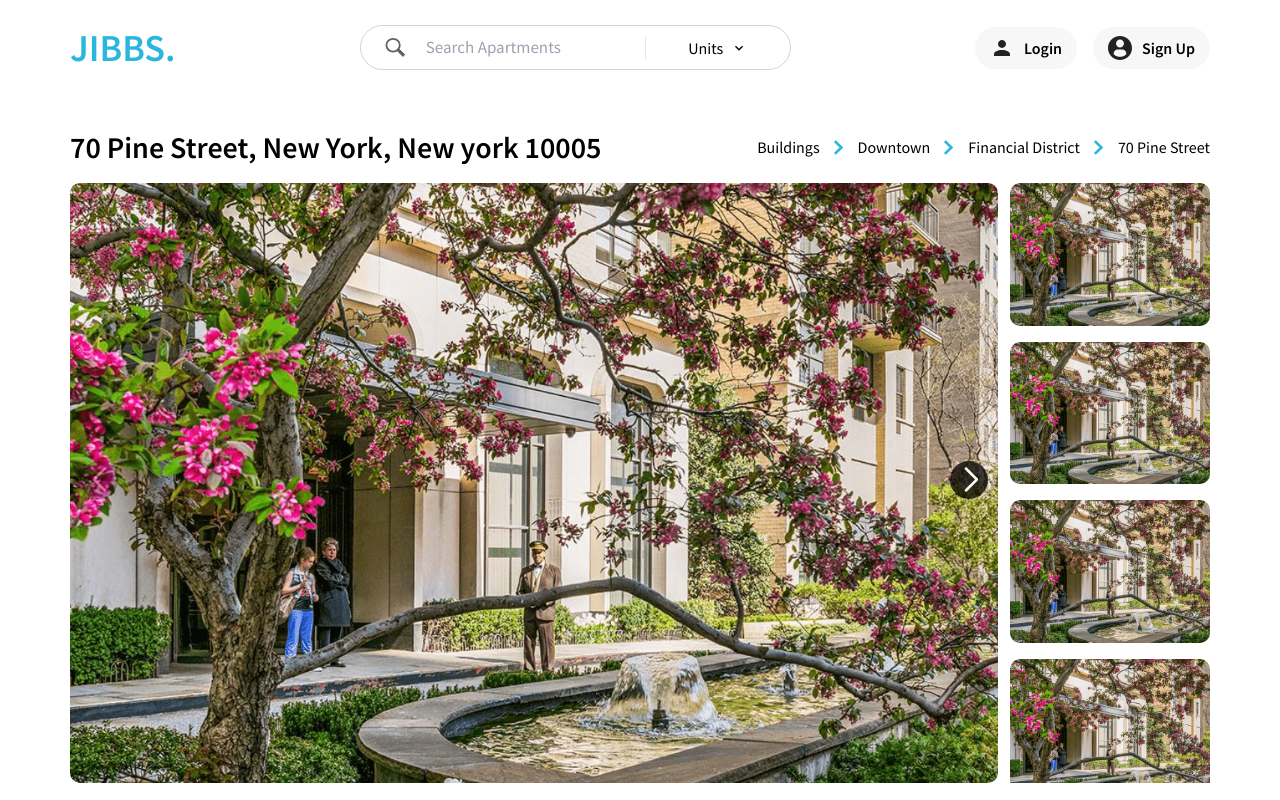
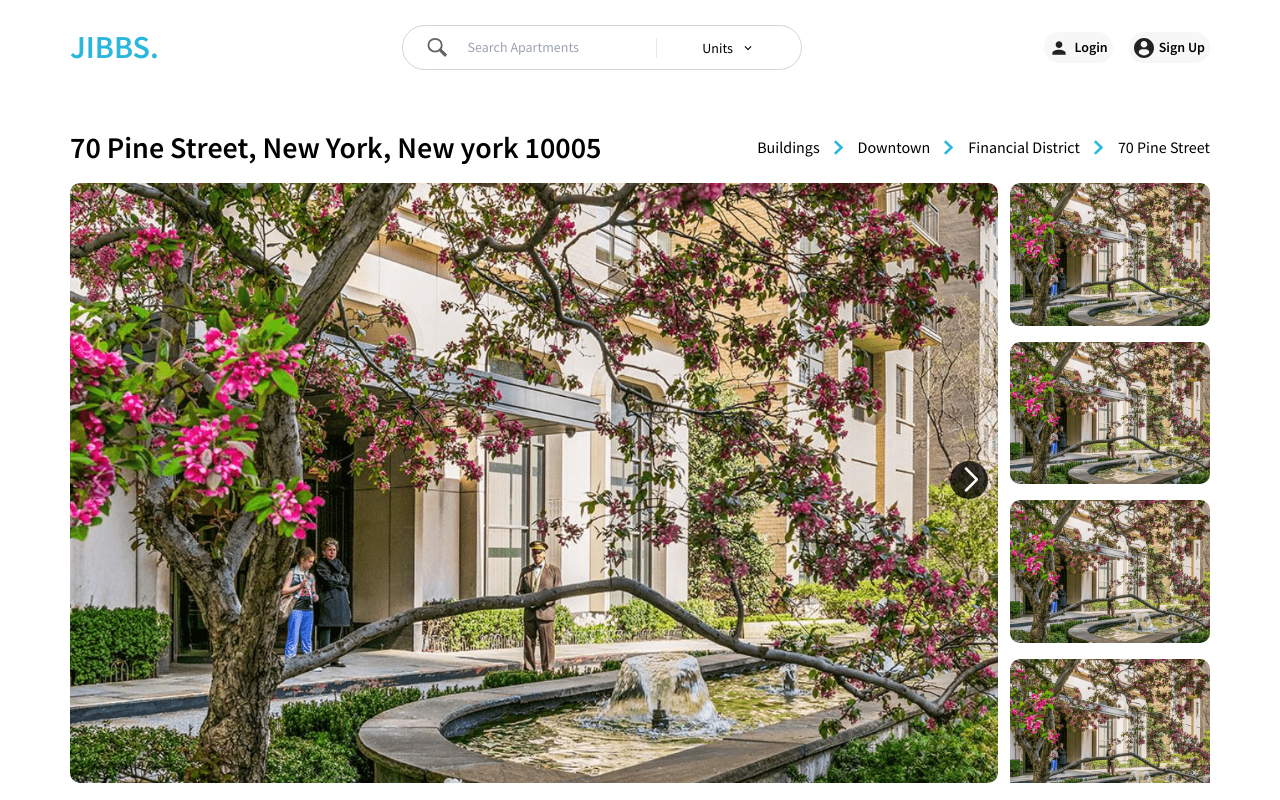
Before and after one commit to shariful10/jiibs, a Next.js app: page /building-details in a window 1280 px wide. Shown: the top 800 px of the page. Built offline with nearby package versions, Linux system fonts and the light colour scheme.

Commit message:
header sizing fixed

```diff
--- a/src/Components/Regular/Inputs/InputSearch.jsx
+++ b/src/Components/Regular/Inputs/InputSearch.jsx
@@ -42,10 +42,10 @@ export default function InputSearch({ setResult = {}, setOpenDropDown }) {
 
   return (
     <>
-      <div className="flex-none gap-2">
+      <div className="flex-none gap-2  w-full max-w-[400px]">
         <div className="m-auto flex flex-row items-center border border-lightGrayBorder rounded-full h-[45px] px-[24px] relative divide-x">
           {/* search input */}
-          <div className="flex-1 flex items-center justify-start gap-5">
+          <div className="flex-1 flex items-center justify-start gap-5 w-full">
             <figure
               className="hover:!text-primary transition duration-200 rounded-lg cursor-pointer"
               onClick={() => setOpenDropDown(true)}
@@ -56,11 +56,12 @@ export default function InputSearch({ setResult = {}, setOpenDropDown }) {
               type="text"
               onClick={() => setOpenDropDown(true)}
               placeholder="Search Apartments "
-              className="outline-none text-[17px] font-normal"
+              className="outline-none text-[14px] font-normal"
               onChange={(e) => setInputSearch(e.target.value)}
             />
           </div>
 
+          {/* select options */}
           <div className="ml-1 focus:outline-none pl-6 flex items-center justify-end gap-2 capitalize bg-white relative">
             {/* search unit options */}
             <button
@@ -69,7 +70,7 @@ export default function InputSearch({ setResult = {}, setOpenDropDown }) {
                 setOpenOptions(!openOptions);
               }}
             >
-              <span className="flex items-center gap-2 min-w-20 text-center justify-center">
+              <span className="flex items-center gap-2 min-w-20 text-center justify-center text-sm">
                 <span>{selectType}</span> <MdKeyboardArrowDown />
               </span>
             </button>
@@ -79,7 +80,7 @@ export default function InputSearch({ setResult = {}, setOpenDropDown }) {
               ${openOptions ? "block opacity-100 z-50" : "hidden opacity-0 z-0"}
               `}
             >
-              <div className="bg-white shadow-md shadow-black/30 py-2 w-[14rem] space-y-1 rounded-md">
+              <div className="bg-white shadow-md shadow-black/30 py-4 w-[14rem] space-y-1 rounded-md">
                 {options?.map((option) => (
                   <button
                     className="capitalize flex gap-4 items-center px-3 py-2 cursor-pointer hover:bg-primary/10 transition duration-200  w-full"
@@ -92,7 +93,7 @@ export default function InputSearch({ setResult = {}, setOpenDropDown }) {
                     <figure className="inline-block text-xl">
                       {option?.icons}
                     </figure>
-                    <p>{option?.title}</p>
+                    <p className="text-sm">{option?.title}</p>
                   </button>
                 ))}
               </div>
--- a/src/Components/Regular/Inputs/SearchResultShow.jsx
+++ b/src/Components/Regular/Inputs/SearchResultShow.jsx
@@ -2,14 +2,13 @@ import { useState } from "react";
 import { RxCross1 } from "react-icons/rx";
 import Container from "../Container";
 
+import Logo from "@/Components/Shared/Logo";
 import building1 from "@/assets/building-1.jpg";
 import building2 from "@/assets/building-2.jpg";
 import building3 from "@/assets/building-3.jpg";
 import roadUnit from "@/assets/road.jpg";
 import Image from "next/image";
 import ButtonPrimary from "../Buttons/ButtonPrimary";
-
-const { default: Logo } = require("../Logo");
 
 export default function SearchResultShow({ data = [], setOpenDropDown }) {
   const [tabs, setTabs] = useState("building");
@@ -18,18 +17,19 @@ export default function SearchResultShow({ data = [], setOpenDropDown }) {
   return (
     <>
       {/* desktop mode */}
-      <div className="block bg-white w-full absolute top-0 inset-x-0 z-50 shadow-md px-3 md:px-0 pt-4 md:pt-2">
+      <div className="block bg-white w-full absolute top-0 inset-x-0 z-50 shadow-md px-3 md:px-0 pt-4">
         <Container>
           {/* Dropdown logo, search, close */}
           <div className="flex items-center justify-between gap-4">
             <div className="hidden md:block">
+              {/* logo */}
               <Logo />
             </div>
             <div className="flex-1">
               <input
                 type="text"
                 placeholder="Search Apartments, Neighborhoods, Etc."
-                className={`w-full bg-lightGray text-blackText focus:outline-none border-none p-3 text-sm rounded-full`}
+                className={`w-full bg-lightGray text-blackText focus:outline-none border-none p-3 text-sm rounded-full outline-none text-[14px] font-normal`}
               />
             </div>
             <div>
--- a/src/Components/Regular/Logo.jsx
+++ /dev/null
@@ -1,11 +0,0 @@
-import Link from "next/link";
-
-export default function Logo() {
-  return (
-    <>
-      <div className="flex text-[38px] font-semibold text-primary py-3">
-        <Link href="/">JIBBS.</Link>
-      </div>
-    </>
-  );
-}
--- /dev/null
+++ b/src/Components/Shared/Logo.jsx
@@ -0,0 +1,11 @@
+import Link from "next/link";
+
+export default function Logo() {
+   return (
+     <>
+       <div className="flex text-[32px] leading-[47px] font-semibold text-primary py-3">
+         <Link href="/">JIBBS.</Link>
+       </div>
+     </>
+   );
+}
--- a/src/Components/Shared/NavigationBar.jsx
+++ b/src/Components/Shared/NavigationBar.jsx
@@ -1,10 +1,11 @@
-import { useContext } from "react";
 import Context from "@/Context/Context";
 import Link from "next/link";
+import { useContext } from "react";
+import SignIn from "../Authentication/SignIn/SignIn";
+import SignUp from "../Authentication/Signup/Signup";
 import InputSearchBar from "../Regular/Inputs/InputSearchBar";
 import { SIGNIN, SIGNUP } from "../Regular/Utils/constant";
-import SignUp from "../Authentication/Signup/Signup";
-import SignIn from "../Authentication/SignIn/SignIn";
+import Logo from "./Logo";
 
 const NavigationBar = () => {
   const { modal, setModal } = useContext(Context);
@@ -29,10 +30,8 @@ const NavigationBar = () => {
 
   return (
     <div className="w-full hidden bg-base-100 md:flex items-center justify-between py-3">
-			{/* Login */}
-			<div className="flex text-[38px] leading-[47px] font-semibold text-primary py-3">
-				<Link href="/">JIBBS.</Link>
-			</div>
+      {/* logo */}
+      <Logo />
 
       {/* search input */}
       <InputSearchBar />
@@ -77,10 +76,10 @@ function AuthButton({ icons, title, handleAuthButton }) {
   return (
     <div
       onClick={handleAuthButton}
-			className="py-[9px] px-[15px] gap-2.5 rounded-[100px] flex items-center justify-center bg-lightGray cursor-pointer"
+      className="p-[5px] gap-[5px] rounded-[100px] flex items-center justify-center bg-lightGray cursor-pointer"
     >
-			<figure className="w-6 h-6 text-2xl"> {icons}</figure>
-			<span className="text-base font-semibold">{title}</span>
+      <figure className="w-5 h-5"> {icons}</figure>
+      <span className="text-[14px] font-semibold">{title}</span>
     </div>
   );
 }
@@ -89,8 +88,8 @@ function AuthButton({ icons, title, handleAuthButton }) {
 const loginUserIcon = (
   <svg
     xmlns="http://www.w3.org/2000/svg"
-		width="24"
-		height="24"
+    width="100%"
+    height="100%"
     viewBox="0 0 24 24"
     fill="none"
   >
@@ -103,8 +102,8 @@ const loginUserIcon = (
 const signUpIcons = (
   <svg
     xmlns="http://www.w3.org/2000/svg"
-		width={24}
-		height={24}
+    width="100%"
+    height="100%"
     viewBox="0 0 24 24"
     fill="none"
   >
--- a/src/Components/test/test.jsx
+++ /dev/null
@@ -1,107 +0,0 @@
-"use client";
-
-import React, { useRef, useState } from "react";
-import { Swiper, SwiperSlide } from "swiper/react";
-import { FreeMode, Navigation, Thumbs, Mousewheel } from "swiper/modules";
-
-import "swiper/css";
-import "swiper/css/free-mode";
-import "swiper/css/navigation";
-import "swiper/css/thumbs";
-import "./test.css";
-
-const TestComponent = () => {
-  const [thumbsSwiper, setThumbsSwiper] = useState(null);
-  return (
-    <div>
-      <div className="flex gap-10 ">
-        <Swiper
-          style={{
-            "--swiper-navigation-color": "#fff",
-            "--swiper-pagination-color": "#fff",
-          }}
-          spaceBetween={10}
-          navigation={true}
-          thumbs={{ swiper: thumbsSwiper }}
-          modules={[FreeMode, Navigation, Thumbs]}
-          className="mySwiper2 w-full"
-        >
-          <SwiperSlide>
-            <img src="https://swiperjs.com/demos/images/nature-1.jpg" />
-          </SwiperSlide>
-          <SwiperSlide>
-            <img src="https://swiperjs.com/demos/images/nature-2.jpg" />
-          </SwiperSlide>
-          <SwiperSlide>
-            <img src="https://swiperjs.com/demos/images/nature-3.jpg" />
-          </SwiperSlide>
-          <SwiperSlide>
-            <img src="https://swiperjs.com/demos/images/nature-4.jpg" />
-          </SwiperSlide>
-          <SwiperSlide>
-            <img src="https://swiperjs.com/demos/images/nature-5.jpg" />
-          </SwiperSlide>
-          <SwiperSlide>
-            <img src="https://swiperjs.com/demos/images/nature-6.jpg" />
-          </SwiperSlide>
-          <SwiperSlide>
-            <img src="https://swiperjs.com/demos/images/nature-7.jpg" />
-          </SwiperSlide>
-          <SwiperSlide>
-            <img src="https://swiperjs.com/demos/images/nature-8.jpg" />
-          </SwiperSlide>
-          <SwiperSlide>
-            <img src="https://swiperjs.com/demos/images/nature-9.jpg" />
-          </SwiperSlide>
-          <SwiperSlide>
-            <img src="https://swiperjs.com/demos/images/nature-10.jpg" />
-          </SwiperSlide>
-        </Swiper>
-        <Swiper
-          onSwiper={setThumbsSwiper}
-          spaceBetween={10}
-          slidesPerView={4}
-          freeMode={true}
-          watchSlidesProgress={true}
-          mousewheel={true}
-          modules={[FreeMode, Navigation, Thumbs, Mousewheel]}
-          className="mySwiper mySwiper3"
-          direction={"vertical"}
-        >
-          <SwiperSlide>
-            <img src="https://swiperjs.com/demos/images/nature-1.jpg" />
-          </SwiperSlide>
-          <SwiperSlide>
-            <img src="https://swiperjs.com/demos/images/nature-2.jpg" />
-          </SwiperSlide>
-          <SwiperSlide>
-            <img src="https://swiperjs.com/demos/images/nature-3.jpg" />
-          </SwiperSlide>
-          <SwiperSlide>
-            <img src="https://swiperjs.com/demos/images/nature-4.jpg" />
-          </SwiperSlide>
-          <SwiperSlide>
-            <img src="https://swiperjs.com/demos/images/nature-5.jpg" />
-          </SwiperSlide>
-          <SwiperSlide>
-            <img src="https://swiperjs.com/demos/images/nature-6.jpg" />
-          </SwiperSlide>
-          <SwiperSlide>
-            <img src="https://swiperjs.com/demos/images/nature-7.jpg" />
-          </SwiperSlide>
-          <SwiperSlide>
-            <img src="https://swiperjs.com/demos/images/nature-8.jpg" />
-          </SwiperSlide>
-          <SwiperSlide>
-            <img src="https://swiperjs.com/demos/images/nature-9.jpg" />
-          </SwiperSlide>
-          <SwiperSlide>
-            <img src="https://swiperjs.com/demos/images/nature-10.jpg" />
-          </SwiperSlide>
-        </Swiper>
-      </div>
-    </div>
-  );
-};
-
-export default TestComponent;
```
Also changed, not shown: src/Components/test/test.css (deleted, +0 -57 lines). Lines whose indentation alone changed are shown as unchanged.
